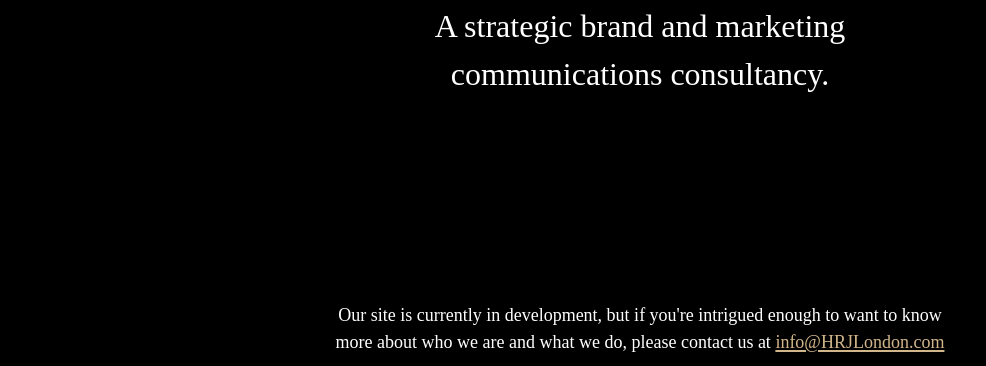
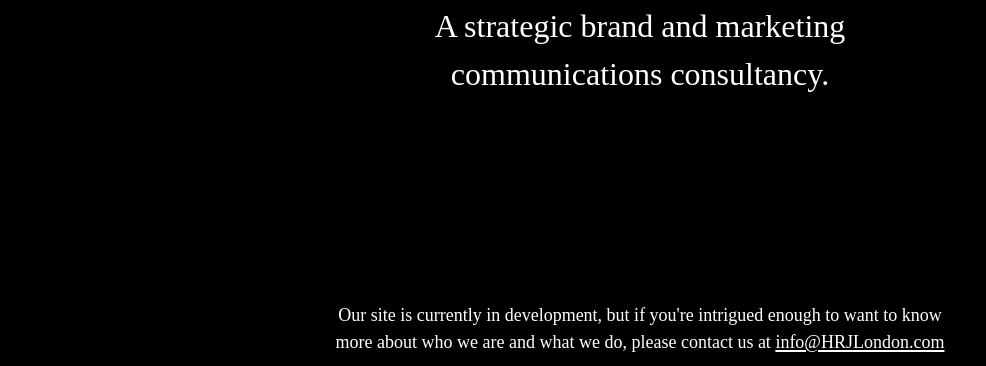
Before and after one commit to Jiros/hrj-london, a Gatsby site: page / in a window 1280 px wide. Shown: the part 450-816 px from the top of the page, without its empty margins (0-986 px from the left). Built offline with nearby package versions, Linux system fonts and the light colour scheme; Gatsby itself is replaced by a stand-in of ours.

Commit message:
update link colour

```diff
--- a/src/components/layout.css
+++ b/src/components/layout.css
@@ -2,7 +2,7 @@
   --border-radius: 4px;
   --color-text: #fff;
   background-color: #000;
-  --color-primary: #d2b68b;
+  --color-primary: #fff;
   --color-code-bg: #fff4db;
   --color-code: #8a6534;
   --font-sans: -apple-system, BlinkMacSystemFont, "Segoe UI", Helvetica, Arial,
```
